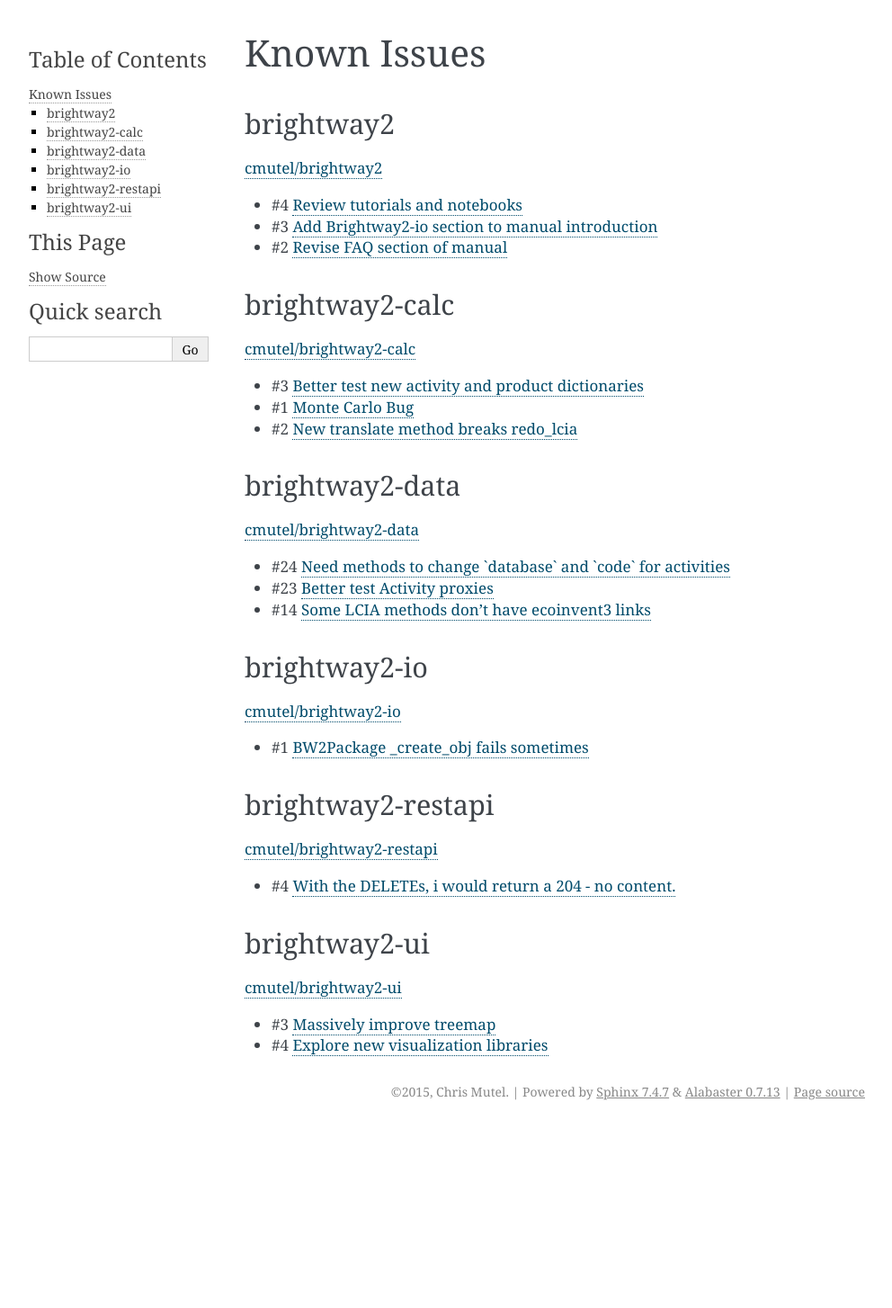
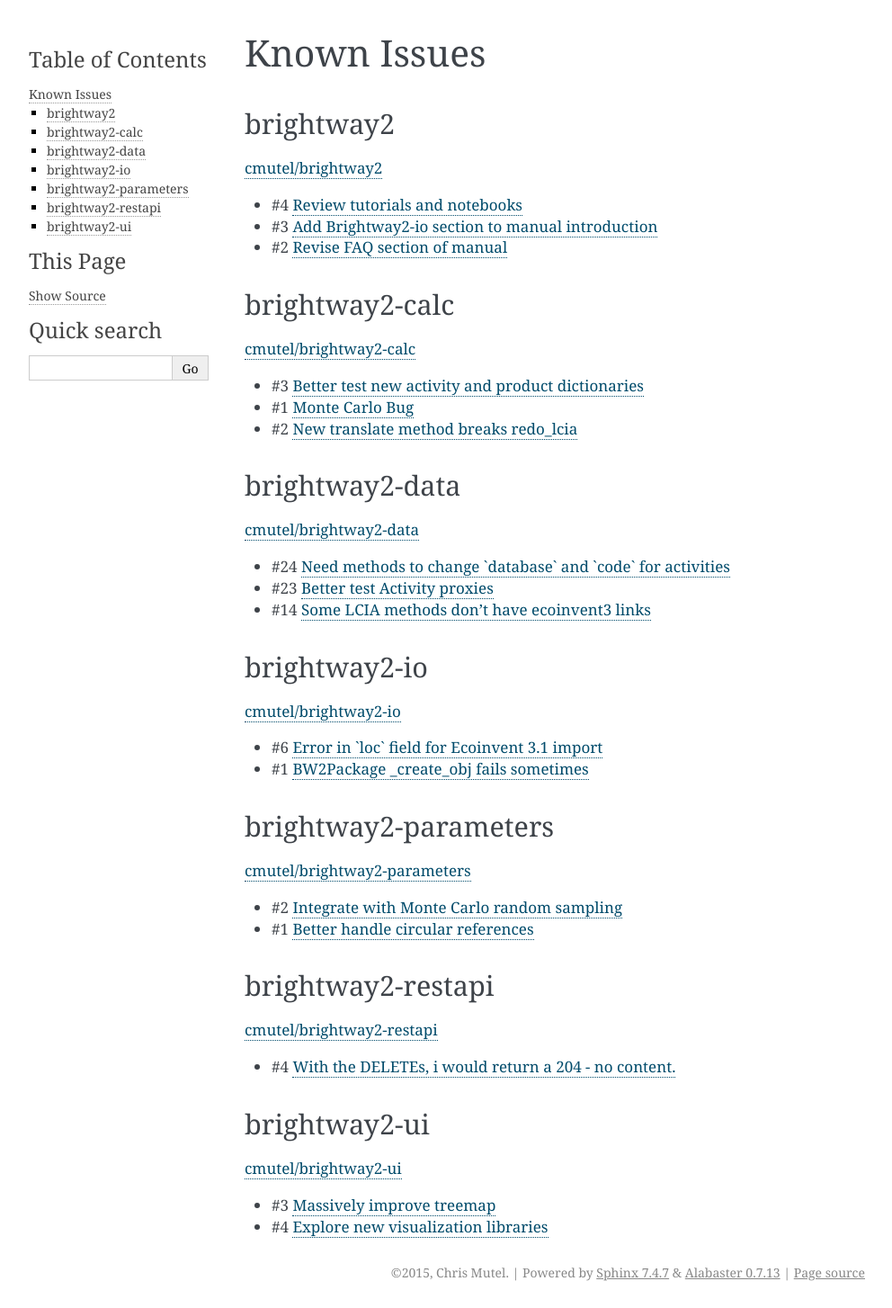
Before and after one commit to brightway-lca/brightway2, a Sphinx documentation site: the page built from docs/issues.rst, in a window 1280 px wide. Shown: the whole page at 90% size, without its empty margins (148-1140 px from the left). Built offline with Sphinx 7.4.7, drawn with Linux system fonts in a browser that asks for light colours; before the commit the page ends 1253 px from its top, so only the background shows below that.

Commit message:
Update issues

```diff
--- a/docs/issues.rst
+++ b/docs/issues.rst
@@ -37,8 +37,16 @@
 
 `cmutel/brightway2-io <http://bitbucket.org/cmutel/brightway2-io/issues/>`__
 
+* #6 `Error in \`loc\` field for Ecoinvent 3.1 import <https://bitbucket.org/cmutel/brightway2-io/issue/6>`__
 * #1 `BW2Package _create_obj fails sometimes <https://bitbucket.org/cmutel/brightway2-io/issue/1>`__
 
+brightway2-parameters
+---------------------
+
+`cmutel/brightway2-parameters <http://bitbucket.org/cmutel/brightway2-parameters/issues/>`__
+
+* #2 `Integrate with Monte Carlo random sampling <https://bitbucket.org/cmutel/brightway2-parameters/issue/2>`__
+* #1 `Better handle circular references <https://bitbucket.org/cmutel/brightway2-parameters/issue/1>`__
 
 
 brightway2-restapi
```
